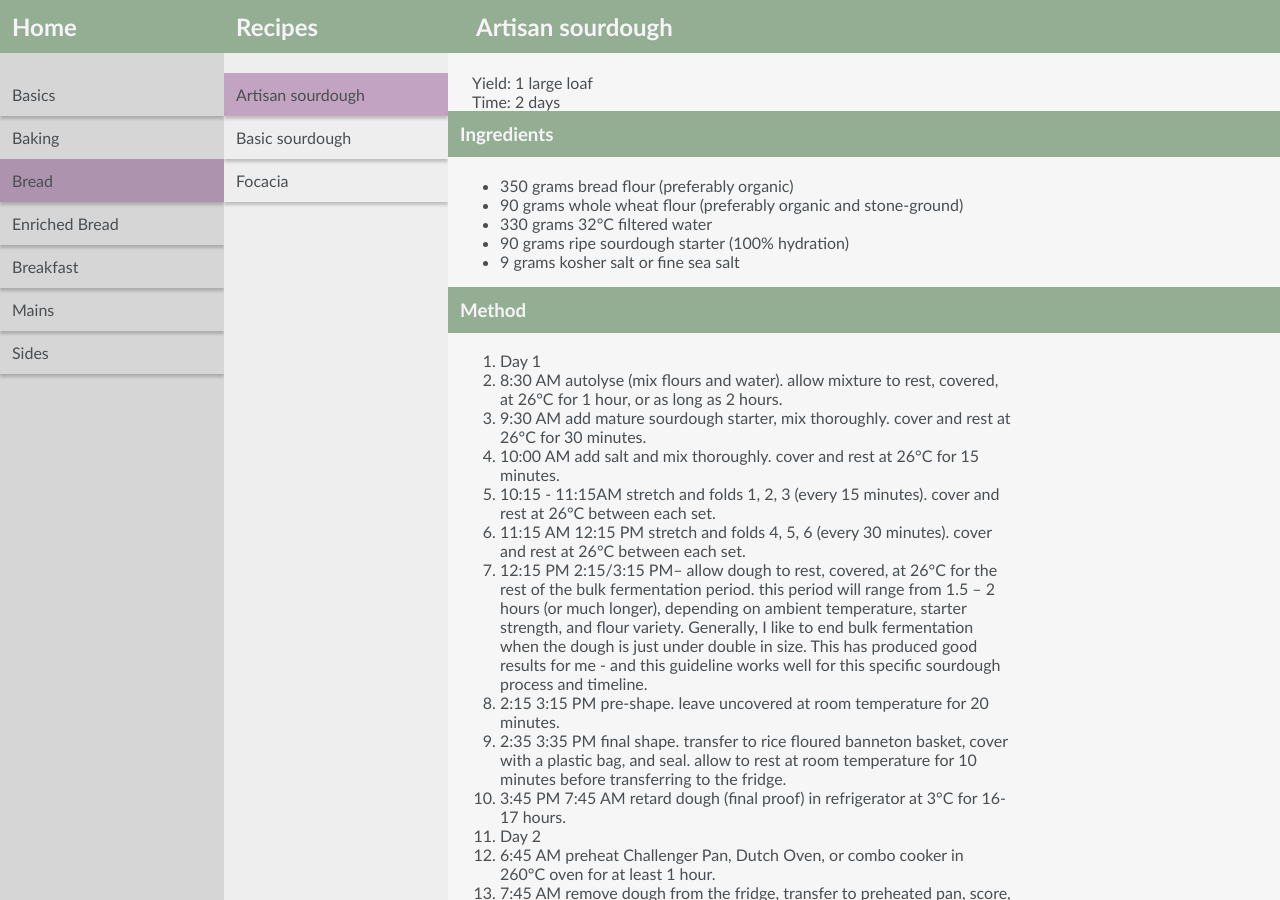
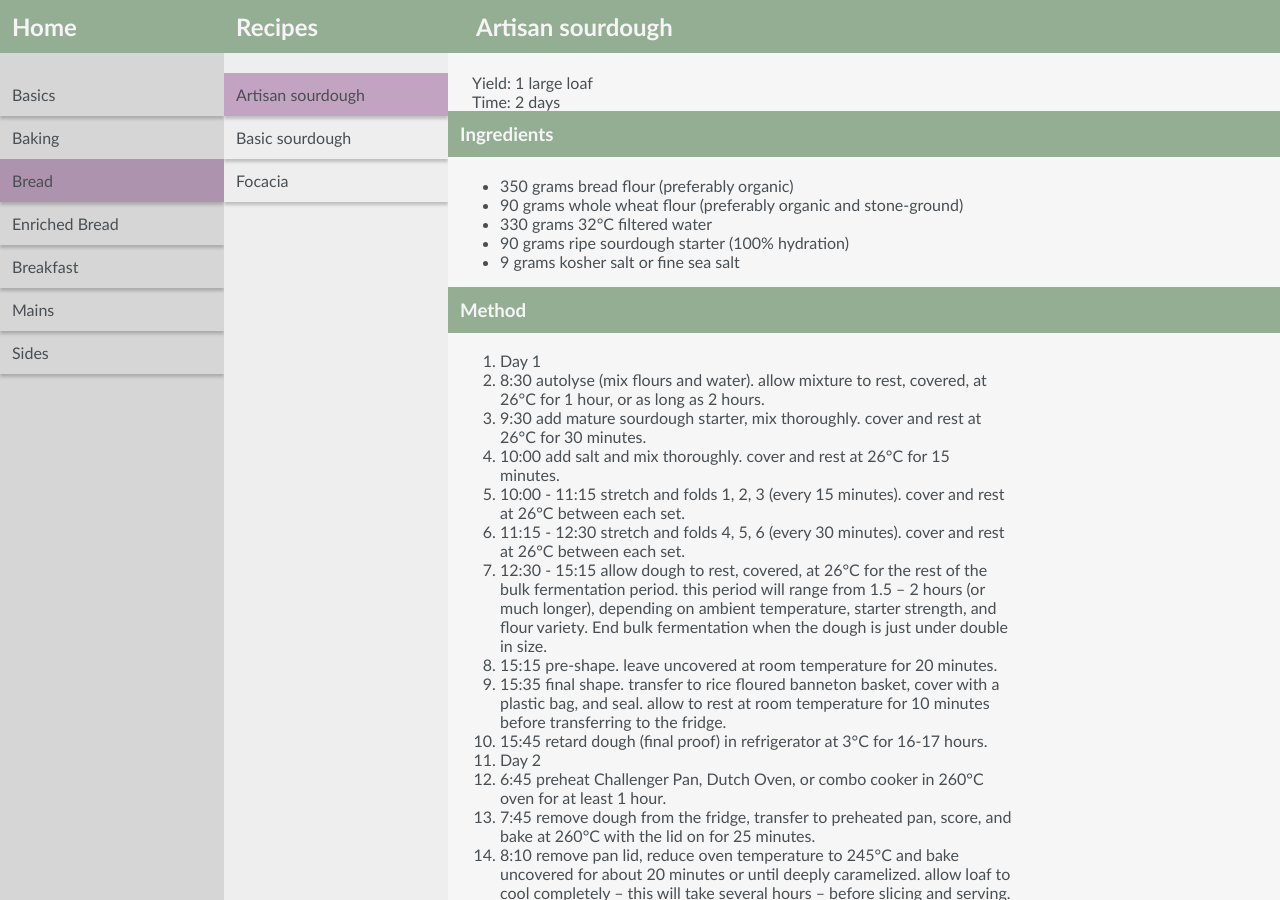
Before and after one commit to slfed/recipes, a Jekyll site: the page built from _recipes/bread/artisan-sourdough.md, in a window 1280 px wide. Built offline with Jekyll 4.4.1, drawn with Linux system fonts in a browser that asks for light colours; some of the changed text lies outside the part shown.

Commit message:
formatting

```diff
--- a/_recipes/bread/artisan-sourdough.md
+++ b/_recipes/bread/artisan-sourdough.md
@@ -13,17 +13,17 @@ ingredients:
 - 9 grams kosher salt or fine sea salt
 method:
 - Day 1
-- 8:30 AM  autolyse (mix flours and water). allow mixture to rest, covered, at 26°C for 1 hour, or as long as 2 hours.
-- 9:30 AM  add mature sourdough starter, mix thoroughly. cover and rest at 26°C for 30 minutes.
-- 10:00 AM  add salt and mix thoroughly. cover and rest at 26°C for 15 minutes.
-- 10:15 - 11:15AM  stretch and folds 1, 2, 3 (every 15 minutes). cover and rest at 26°C between each set.
-- 11:15 AM  12:15 PM  stretch and folds 4, 5, 6 (every 30 minutes). cover and rest at 26°C between each set.
-- 12:15 PM  2:15/3:15 PM– allow dough to rest, covered, at 26°C for the rest of the bulk fermentation period. this period will range from 1.5 – 2 hours (or much longer), depending on ambient temperature, starter strength, and flour variety. Generally, I like to end bulk fermentation when the dough is just under double in size. This has produced good results for me - and this guideline works well for this specific sourdough process and timeline.
-- 2:15 3:15 PM  pre-shape. leave uncovered at room temperature for 20 minutes.
-- 2:35 3:35 PM  final shape. transfer to rice floured banneton basket, cover with a plastic bag, and seal. allow to rest at room  temperature for 10 minutes before transferring to the fridge.
-- 3:45 PM  7:45 AM   retard dough (final proof) in refrigerator at 3°C for 16-17 hours.
+- 8:30 autolyse (mix flours and water). allow mixture to rest, covered, at 26°C for 1 hour, or as long as 2 hours.
+- 9:30  add mature sourdough starter, mix thoroughly. cover and rest at 26°C for 30 minutes.
+- 10:00 add salt and mix thoroughly. cover and rest at 26°C for 15 minutes.
+- 10:00 - 11:15  stretch and folds 1, 2, 3 (every 15 minutes). cover and rest at 26°C between each set.
+- 11:15 - 12:30  stretch and folds 4, 5, 6 (every 30 minutes). cover and rest at 26°C between each set.
+- 12:30 - 15:15 allow dough to rest, covered, at 26°C for the rest of the bulk fermentation period. this period will range from 1.5 – 2 hours (or much longer), depending on ambient temperature, starter strength, and flour variety. End bulk fermentation when the dough is just under double in size.
+- 15:15 pre-shape. leave uncovered at room temperature for 20 minutes.
+- 15:35 final shape. transfer to rice floured banneton basket, cover with a plastic bag, and seal. allow to rest at room  temperature for 10 minutes before transferring to the fridge.
+- 15:45 retard dough (final proof) in refrigerator at 3°C for 16-17 hours.
 - Day 2
-- 6:45 AM preheat Challenger Pan, Dutch Oven, or combo cooker in 260°C oven for at least 1 hour.
-- 7:45 AM remove dough from the fridge, transfer to preheated pan, score, and bake at 260°C with the lid on for 25 minutes.
-- 8:10 AM remove pan lid, reduce oven temperature to 245°C and bake uncovered for about 20 minutes or until deeply caramelized. allow loaf to cool completely – this will take several hours – before slicing and serving.
+- 6:45 preheat Challenger Pan, Dutch Oven, or combo cooker in 260°C oven for at least 1 hour.
+- 7:45 remove dough from the fridge, transfer to preheated pan, score, and bake at 260°C with the lid on for 25 minutes.
+- 8:10 remove pan lid, reduce oven temperature to 245°C and bake uncovered for about 20 minutes or until deeply caramelized. allow loaf to cool completely – this will take several hours – before slicing and serving.
 ---
```
Also changed, not shown: _categories/baking.md (+0 -2 lines), _categories/basics.md (+0 -2 lines), _categories/breakfast.md (+0 -2 lines), _categories/enriched-bread.md (+0 -2 lines), _categories/mains.md (+0 -2 lines).
